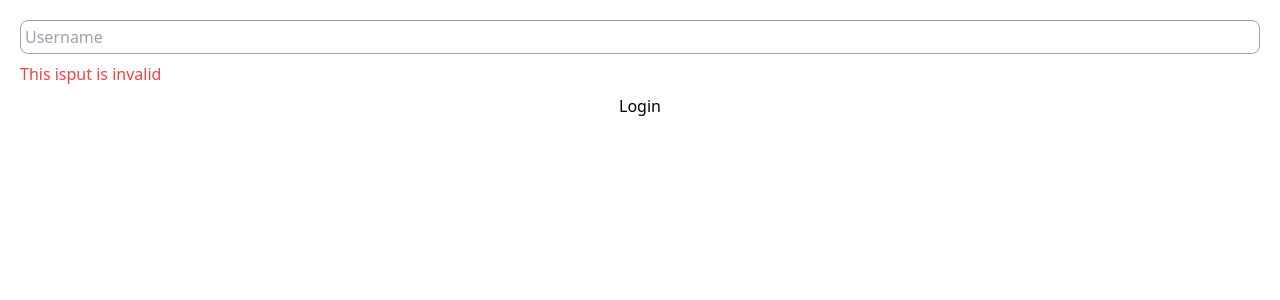
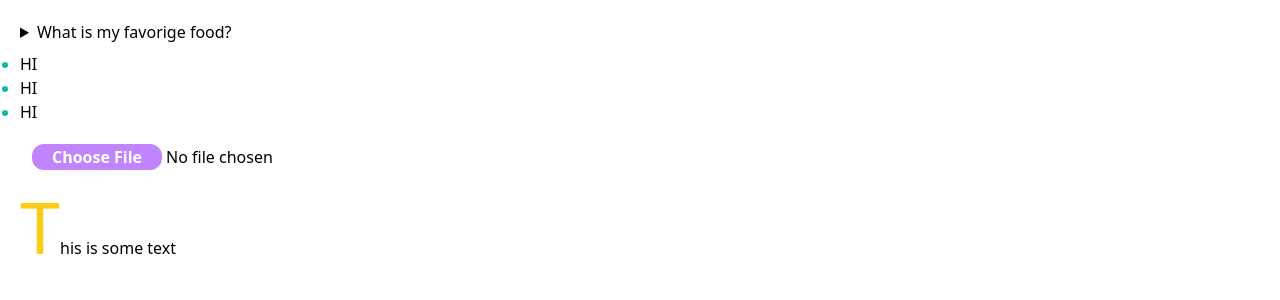
Before and after one commit to jh0152park/NextJS.12_CarrotMarket, a Next.js app in the folder carrot_market/: page / in a window 1280 px wide. Shown: the top 300 px of the page. Built offline with nearby package versions, Linux system fonts and the light colour scheme.

Commit message:
more modifier

```diff
--- a/carrot_market/pages/index.tsx
+++ b/carrot_market/pages/index.tsx
@@ -95,17 +95,30 @@ export default function Home() {
         //     </div>
         // </div>
 
-        <form className="flex flex-col p-5 space-y-2 ">
+        <div className="flex flex-col p-5 space-y-2">
+            <details className="select-none open:text-white open:bg-indigo-400 ">
+                <summary className="cursor-pointer">
+                    What is my favorige food?
+                </summary>
+                <span className="selection:bg-indigo-300 selection:text-white">
+                    Pizza🍕
+                </span>
+            </details>
+
+            <ul className="list-disc marker:text-teal-500">
+                <li>HI</li>
+                <li>HI</li>
+                <li>HI</li>
+            </ul>
+
             <input
-                type="text"
-                required
-                placeholder="Username"
-                className="p-1 border border-gray-400 rounded-lg peer"
+                type="file"
+                className="p-3 file:hover:bg-yellow-400 file:cursor-pointer file:transition-colors file:border-0 file:rounded-xl file:px-5 file:text-white file:font-bold file:bg-purple-400"
             />
-            <span className="hidden peer-invalid:block peer-invalid:text-red-500">
-                This isput is invalid
-            </span>
-            <input type="submit" value="Login" className="" />
-        </form>
+
+            <p className="first-letter:text-7xl first-letter:text-yellow-400">
+                This is some text
+            </p>
+        </div>
     );
 }
```
